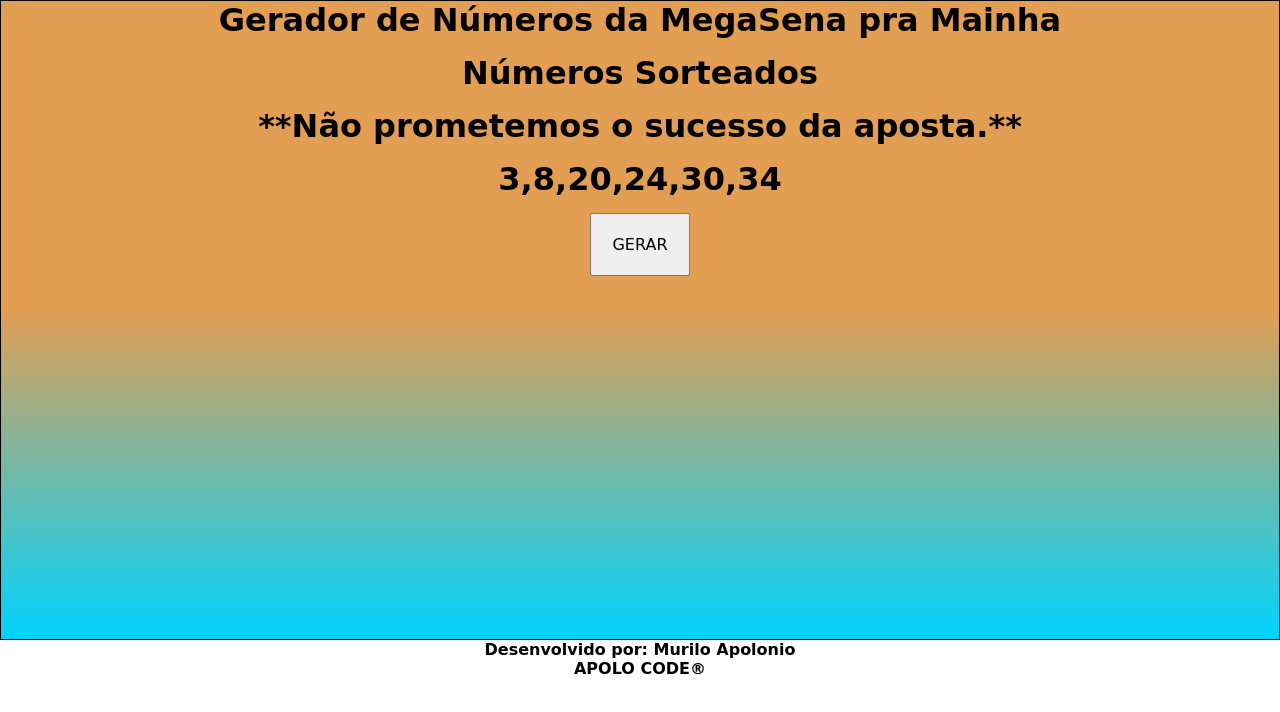
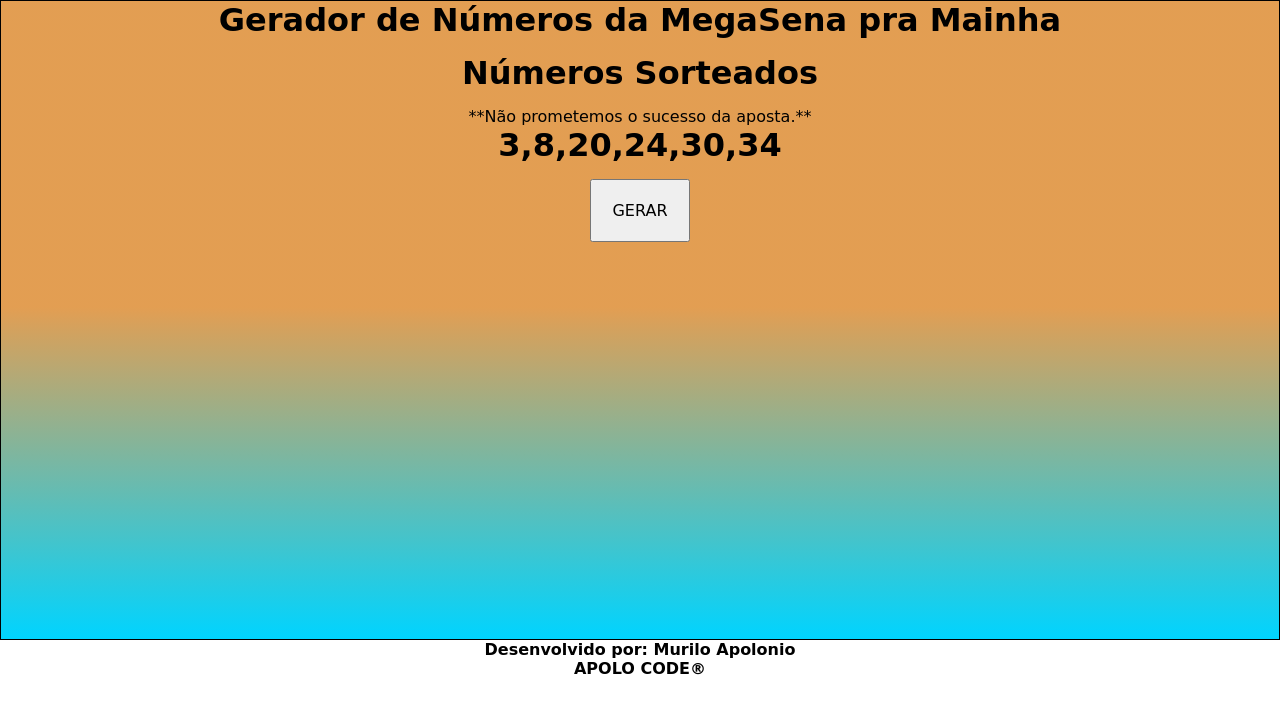
Before and after one commit to muriloapolo/geramega, a plain HTML site: page index.html in a window 1280 px wide. Drawn offline with Linux system fonts and the light colour scheme; a web font is replaced by a local one.

Commit message:
teste span

```diff
--- a/index.html
+++ b/index.html
@@ -20,7 +20,7 @@
             <h1>Gerador de Números da MegaSena pra Mainha</h1>
             <div class="center">
                 <h2>Números Sorteados</h2>
-                <h3>**Não prometemos o sucesso da aposta.**</h3>
+                <span>**Não prometemos o sucesso da aposta.**</span>
 
                 <div>
                     <h3 id="tela"> 0-0-0-0-0-0</h3>
```
